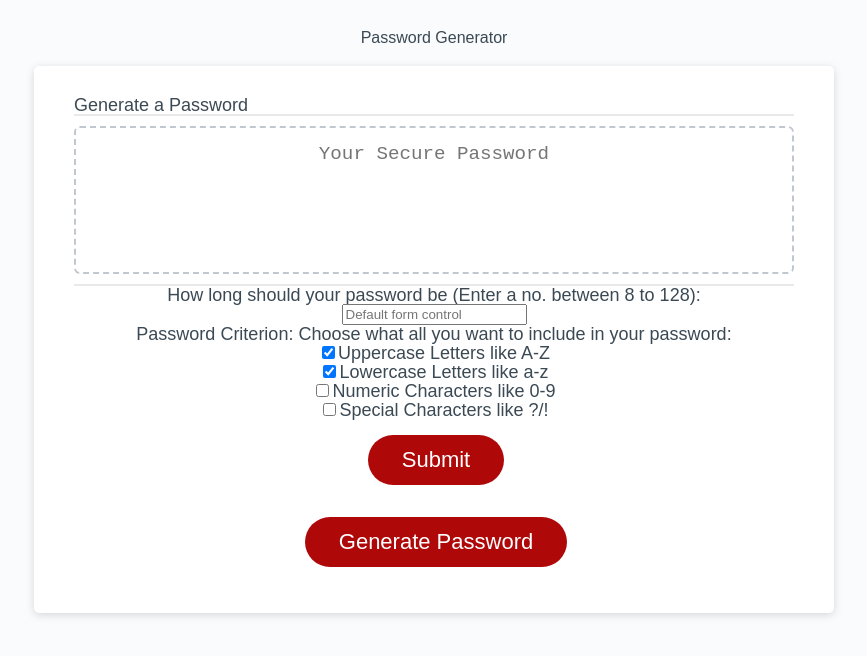
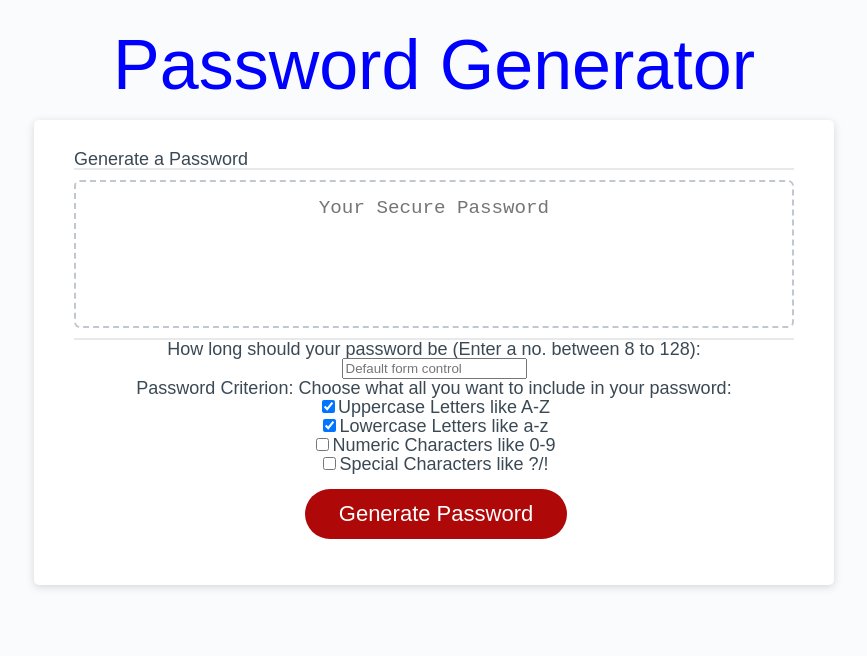
Before and after one commit to ishabali/IB-Homework3-Password-Generator, a plain HTML site: page index.html in a window 1280 px wide. Shown: the whole page, without its empty margins (206-1073 px from the left). Drawn offline with Linux system fonts and the light colour scheme.

Commit message:
Styling added

```diff
--- a/assets/css/style.css
+++ b/assets/css/style.css
@@ -27,7 +27,10 @@ header {
   text-align: center;
   padding: 20px;
   padding-top: 0px;
-  color: hsl(206, 17%, 28%);
+ /* color: hsl(206, 17%, 28%); */
+   color: blue;
+   font-size:70px;
+   font-weight: 20px;
 }
 
 .card {
--- a/index.html
+++ b/index.html
@@ -59,13 +59,10 @@
                   <input type="checkbox" class="form-check-input">Special Characters like ?/!
                 </label>
               </div>
-              <button type="submit" class="btn btn-primary">Submit</button>
+  <!--           <button type="submit" class="btn btn-primary">Submit</button> -->
             </form>
           </div>
 <!---->
-
-
-
           <button id="generate" class="btn">Generate Password</button>
         </div>
       </div>
```
